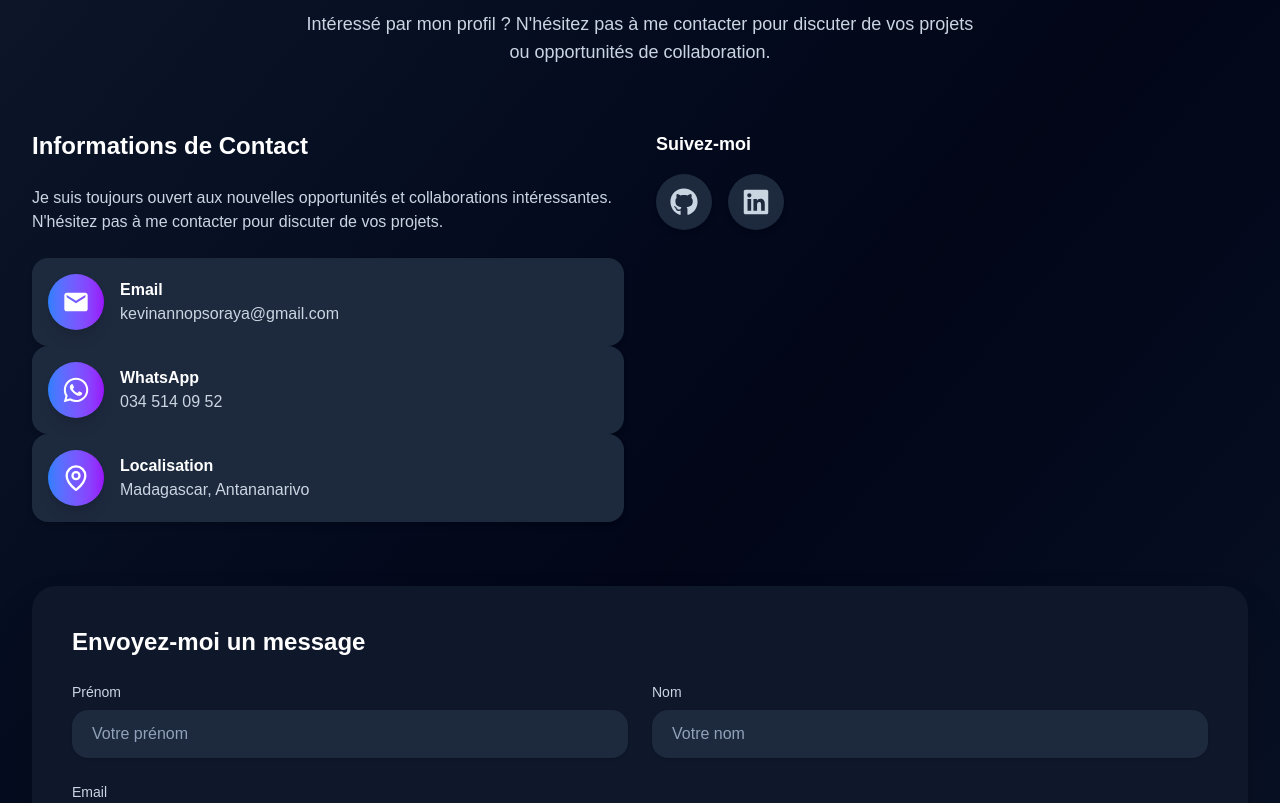
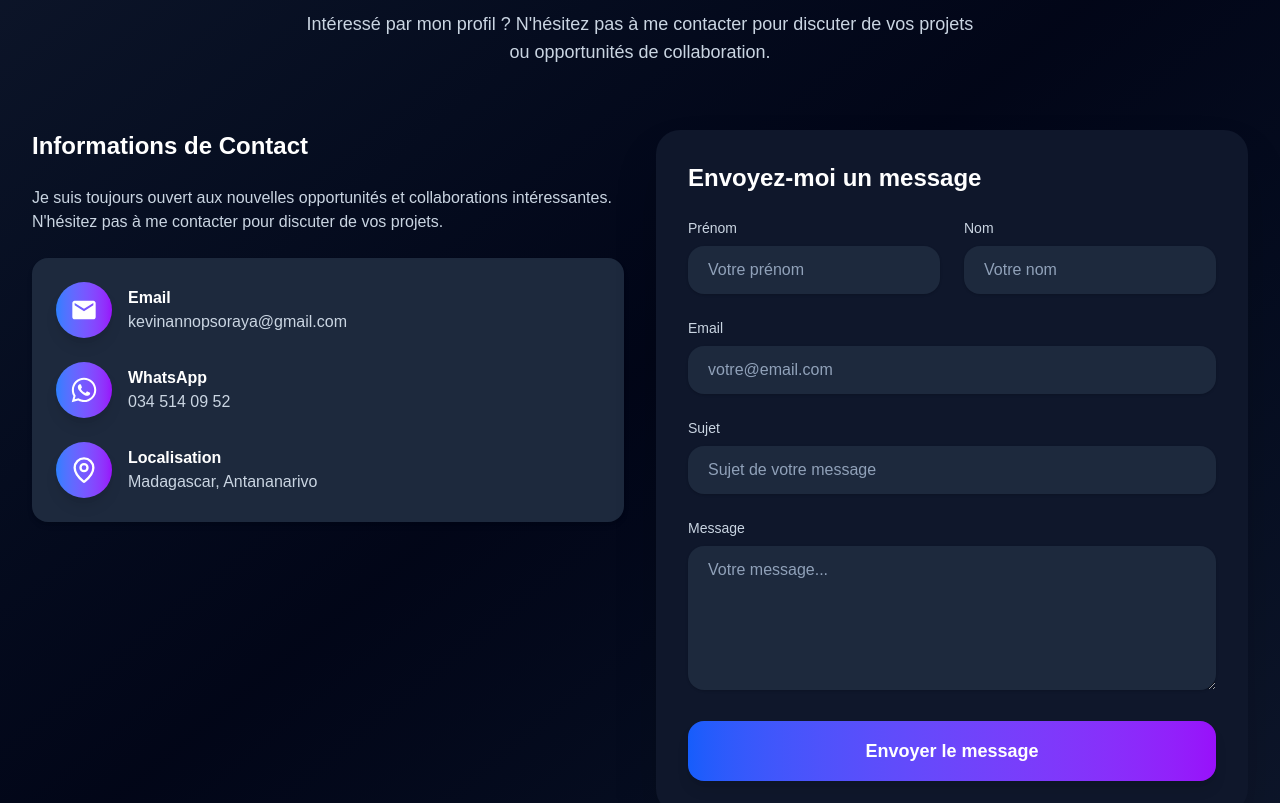
Before and after one commit to omis246/Portfolio, a Next.js app: page / in a window 1280 px wide. Shown: the part 4720-5523 px from the top of the page. Built offline with nearby package versions, Linux system fonts and the light colour scheme.

Commit message:
Mise à jour du footer : suppression LinkedIn & Twitter

```diff
--- a/src/components/Contact.tsx
+++ b/src/components/Contact.tsx
@@ -2,7 +2,7 @@
 
 import { motion } from 'framer-motion'
 import { MapPin } from 'lucide-react'
-import { FaGithub, FaLinkedin, FaWhatsapp } from 'react-icons/fa'
+import { FaWhatsapp } from 'react-icons/fa'
 import { MdEmail } from 'react-icons/md'
 import React, { useState, useRef } from 'react';
 import { useLanguage } from './LanguageProvider'
@@ -33,29 +33,12 @@ export default function Contact() {
     }
   ]
 
-  const socialLinks = [
-    {
-      icon: FaGithub,
-      name: 'GitHub',
-      href: 'https://github.com/omis246',
-      color: 'hover:bg-gray-900 dark:hover:bg-gray-700'
-    },
-    {
-      icon: FaLinkedin,
-      name: 'LinkedIn',
-      href: 'https://linkedin.com/in/votreusername',
-      color: 'hover:bg-blue-600 dark:hover:bg-blue-500'
-    },
-
-  ]
-
   const texts = {
     fr: {
       title: 'Contactez-moi',
       desc: "Intéressé par mon profil ? N'hésitez pas à me contacter pour discuter de vos projets ou opportunités de collaboration.",
       infoTitle: 'Informations de Contact',
       infoDesc: "Je suis toujours ouvert aux nouvelles opportunités et collaborations intéressantes. N'hésitez pas à me contacter pour discuter de vos projets.",
-      follow: 'Suivez-moi',
       formTitle: 'Envoyez-moi un message',
       firstName: 'Prénom',
       lastName: 'Nom',
@@ -71,14 +54,12 @@ export default function Contact() {
       sending: 'Envoi en cours...',
       success: 'Merci, votre message a bien été envoyé !',
       error: 'Une erreur est survenue. Veuillez réessayer.',
-      available: 'Disponible pour de nouvelles opportunités',
     },
     en: {
       title: 'Contact Me',
       desc: "Interested in my profile? Feel free to contact me to discuss your projects or collaboration opportunities.",
       infoTitle: 'Contact Information',
       infoDesc: "I am always open to new opportunities and interesting collaborations. Feel free to contact me to discuss your projects.",
-      follow: 'Follow me',
       formTitle: 'Send me a message',
       firstName: 'First Name',
       lastName: 'Last Name',
@@ -94,7 +75,6 @@ export default function Contact() {
       sending: 'Sending...',
       success: 'Thank you, your message has been sent!',
       error: 'An error occurred. Please try again.',
-      available: 'Available for new opportunities',
     }
   }
 
@@ -118,15 +98,15 @@ export default function Contact() {
           </p>
         </motion.div>
 
-        {/* Contact Info */}
+        {/* Contact Info + Form Side by Side */}
         <motion.div
-          initial={{ opacity: 0, x: -50 }}
-          whileInView={{ opacity: 1, x: 0 }}
+          initial={{ opacity: 0, y: 20 }}
+          whileInView={{ opacity: 1, y: 0 }}
           transition={{ duration: 0.8 }}
           viewport={{ once: true }}
-          className="mb-16 grid md:grid-cols-2 gap-8"
+          className="grid md:grid-cols-2 gap-8"
         >
-          {/* Contact Details */}
+          {/* Contact Info Card */}
           <div>
             <h3 className="text-2xl font-semibold text-white mb-6">
               {texts[lang].infoTitle}
@@ -134,65 +114,40 @@ export default function Contact() {
             <p className="text-slate-300 mb-6">
               {texts[lang].infoDesc}
             </p>
-            {contactInfo.map((info, index) => (
-              <motion.a
+            <motion.div
+              initial={{ opacity: 0, x: -20 }}
+              whileInView={{ opacity: 1, x: 0 }}
+              transition={{ duration: 0.5 }}
+              viewport={{ once: true }}
+              className="p-6 bg-slate-800 rounded-2xl shadow-md hover:shadow-xl hover:bg-slate-700 transition-all space-y-6"
+            >
+              {contactInfo.map((info) => (
+                <a
                   key={info.title}
                   href={info.href}
-                initial={{ opacity: 0, x: -20 }}
-                whileInView={{ opacity: 1, x: 0 }}
-                transition={{ duration: 0.5, delay: index * 0.1 }}
-                viewport={{ once: true }}
-                className="flex items-center space-x-4 p-4 bg-slate-800 rounded-2xl shadow-md hover:shadow-xl hover:bg-slate-700 transition-all"
+                  target="_blank"
+                  rel="noopener noreferrer"
+                  className="flex items-center space-x-4"
                 >
                   <div className="w-14 h-14 bg-gradient-to-r from-blue-500 to-purple-600 rounded-full flex items-center justify-center shadow-lg">
                     <info.icon size={28} className="text-white" />
                   </div>
                   <div>
-                  <h4 className="font-semibold text-white">
-                    {info.title}
-                  </h4>
-                  <p className="text-slate-300">
-                    {info.value}
-                  </p>
+                    <h4 className="font-semibold text-white">{info.title}</h4>
+                    <p className="text-slate-300">{info.value}</p>
                   </div>
-              </motion.a>
+                </a>
               ))}
+            </motion.div>
           </div>
-
-          {/* Social Links */}
-          <div>
-            <h4 className="text-lg font-semibold text-white mb-4">
-              {texts[lang].follow}
-            </h4>
-            <div className="flex space-x-4">
-              {socialLinks.map((social, index) => (
-                <motion.a
-                  key={social.name}
-                  href={social.href}
-                  target="_blank"
-                  rel="noopener noreferrer"
-                  initial={{ opacity: 0, scale: 0.8 }}
-                  whileInView={{ opacity: 1, scale: 1 }}
-                  transition={{ duration: 0.5, delay: index * 0.1 }}
-                  whileHover={{ scale: 1.15, boxShadow: '0 4px 24px 0 rgba(80, 70, 229, 0.15)' }}
-                  whileTap={{ scale: 0.95 }}
-                  className={`w-14 h-14 bg-slate-800 rounded-full flex items-center justify-center text-slate-300 shadow-md hover:shadow-xl transition-all ${social.color}`}
-                  aria-label={social.name}
-                >
-                  <social.icon size={28} />
-                </motion.a>
-              ))}
-            </div>
-          </div>
-        </motion.div>
 
           {/* Contact Form */}
           <motion.div
-          initial={{ opacity: 0, x: 50 }}
+            initial={{ opacity: 0, x: 20 }}
             whileInView={{ opacity: 1, x: 0 }}
             transition={{ duration: 0.8 }}
             viewport={{ once: true }}
-          className="bg-slate-900 rounded-3xl p-10 shadow-2xl"
+            className="bg-slate-900 rounded-3xl p-8 shadow-2xl"
           >
             <h3 className="text-2xl font-semibold text-white mb-6">
               {texts[lang].formTitle}
@@ -306,6 +261,7 @@ export default function Contact() {
               )}
             </form>
           </motion.div>
+        </motion.div>
       </div>
     </section>
   )
--- a/src/components/Footer.tsx
+++ b/src/components/Footer.tsx
@@ -1,7 +1,7 @@
 'use client'
 
 import { motion } from 'framer-motion'
-import { Heart, Github, Linkedin, Twitter, Mail } from 'lucide-react'
+import { Heart, Github, Mail } from 'lucide-react'
 import { useLanguage } from './LanguageProvider'
 
 export default function Footer() {
@@ -20,7 +20,6 @@ export default function Footer() {
             { name: 'À propos', href: '#about' },
             { name: 'Compétences', href: '#skills' },
             { name: 'Projets', href: '#projects' },
-            { name: 'Expérience', href: '#experience' },
             { name: 'Contact', href: '#contact' },
           ]
         },
@@ -39,7 +38,7 @@ export default function Footer() {
             { name: 'React & Next.js', href: '#' },
             { name: 'TypeScript', href: '#' },
             { name: 'Node.js', href: '#' },
-            { name: 'MongoDB', href: '#' },
+
           ]
         }
       ],
@@ -137,10 +136,8 @@ export default function Footer() {
       }
     ],
     social: [
-      { icon: Github, href: 'https://github.com/votreusername', label: 'GitHub' },
-      { icon: Linkedin, href: 'https://linkedin.com/in/votreusername', label: 'LinkedIn' },
-      { icon: Twitter, href: 'https://twitter.com/votreusername', label: 'Twitter' },
-      { icon: Mail, href: 'mailto:contact@votreportfolio.com', label: 'Email' },
+      { icon: Github, href: 'https://github.com/omis246', label: 'GitHub' },
+      { icon: Mail, href: 'mailto:kevinannopsoraya@gmail.com', label: 'Email' },
     ]
   }
 
```
Lines whose indentation alone changed are shown as unchanged.
